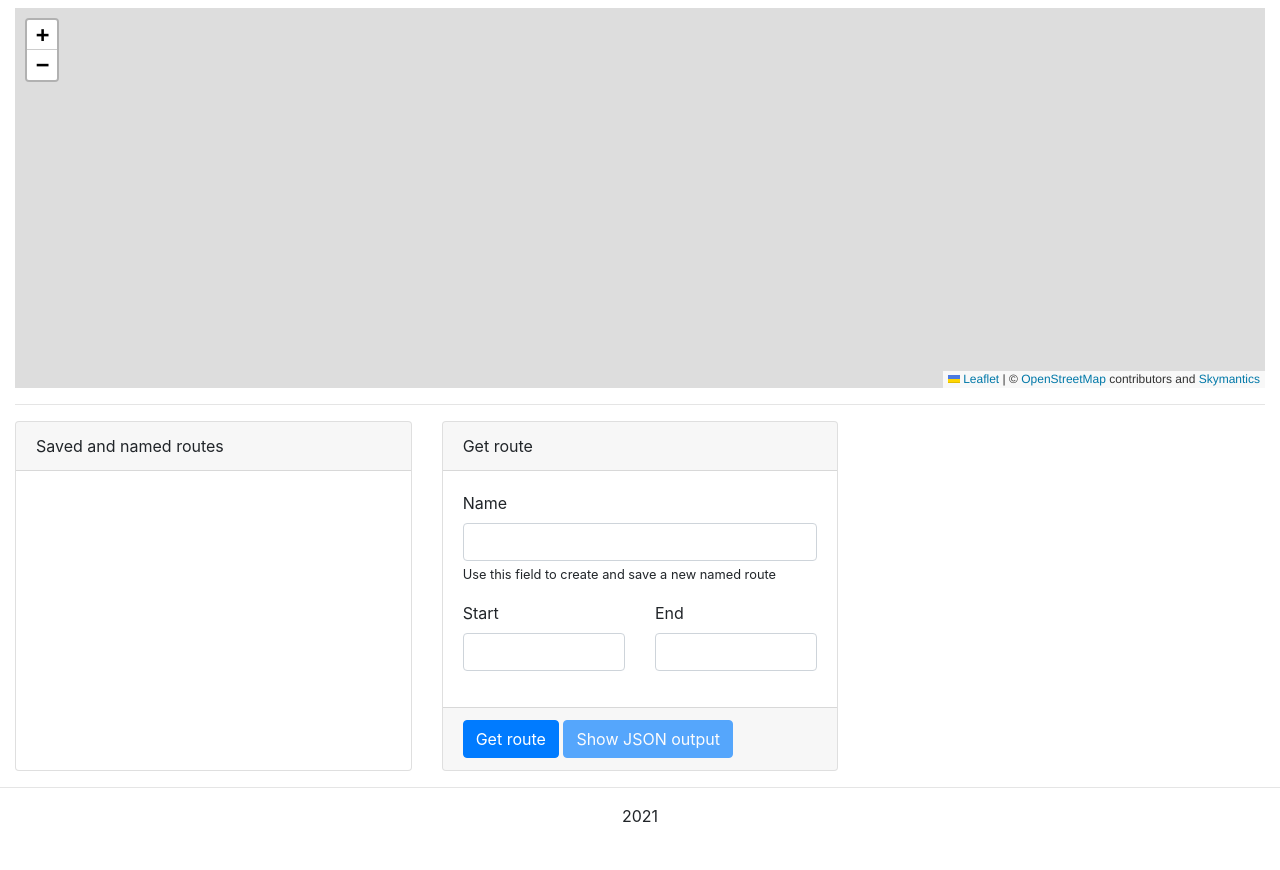
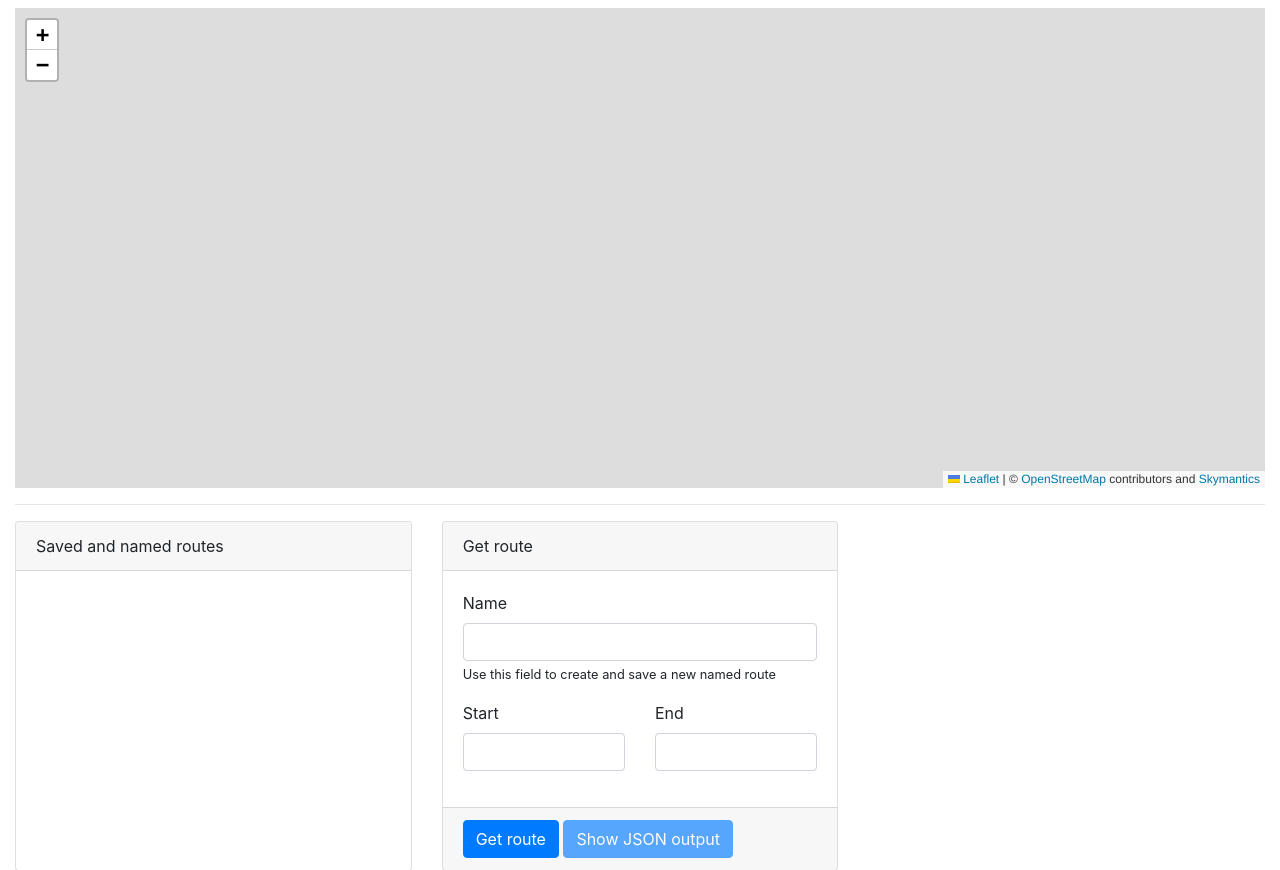
Before and after one commit to opengeospatial/T17-API-D175-Routes, a Flask app: template templates/index.html in a window 1280 px wide. Shown: the top 870 px of the page. Before the commit the page ends 822 px from the top, so only its background shows below. Run offline with Flask 2, Linux system fonts and the light colour scheme; the template is opened without the code that fills it, so the values that code supplies are empty; some libraries are stand-ins or nearby versions.

Commit message:
fix map height.

```diff
--- a/static/main.css
+++ b/static/main.css
@@ -1,5 +1,5 @@
 #mapid {
-    height: 380px;
+    height: 480px;
 }
 
 .margin-auto {
```
